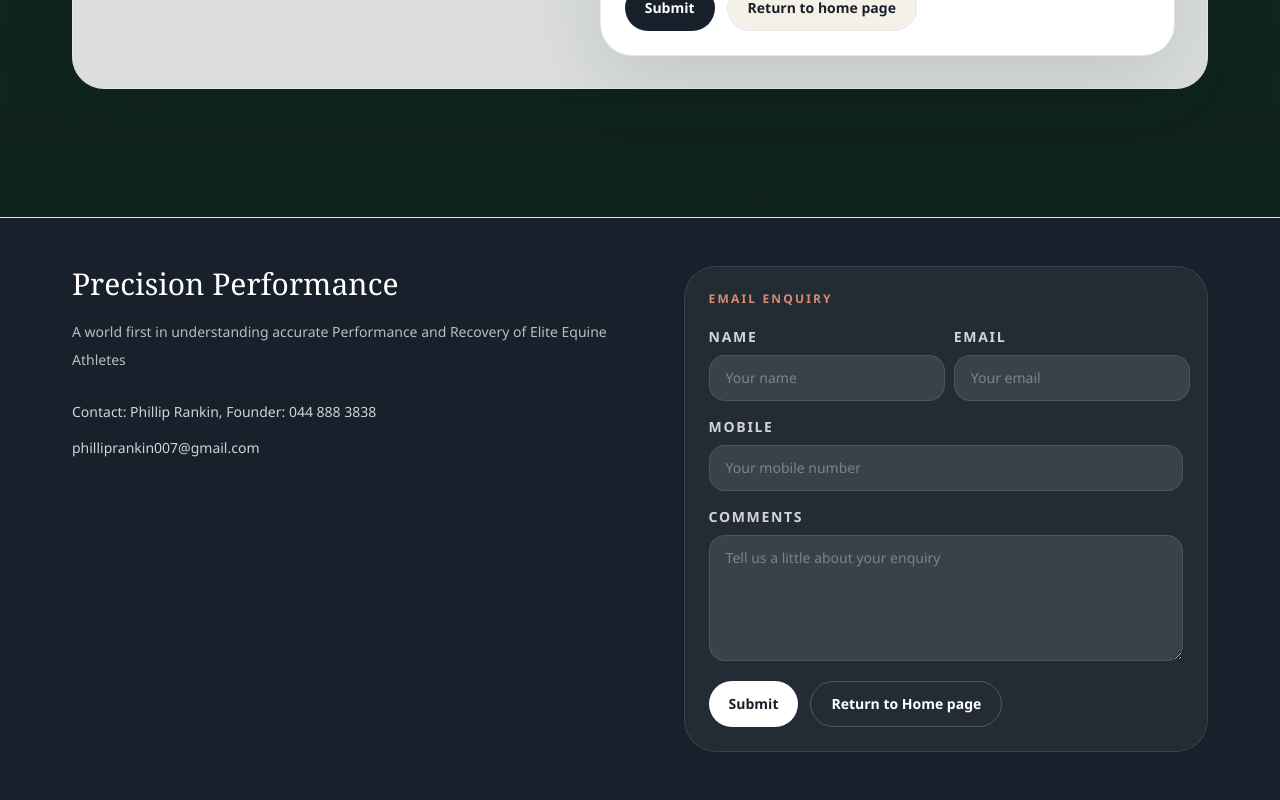
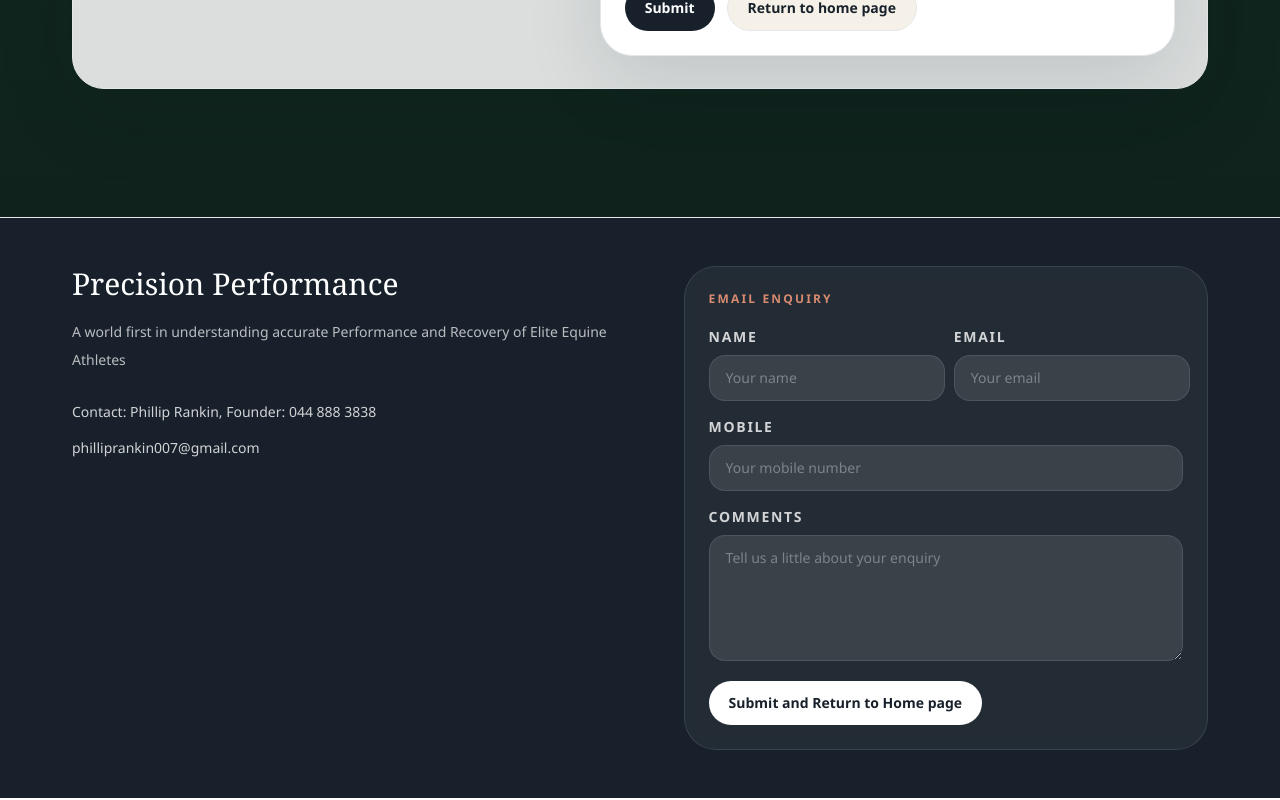
Before and after one commit to rankin007/PNR-Precision-Performance, a Next.js app: page /contact in a window 1280 px wide. Shown: the part 1107-1907 px from the top of the page. Built offline with nearby package versions, Linux system fonts and the light colour scheme.

Commit message:
Fix footer enquiry submission flow

```diff
--- a/app/contact/actions.ts
+++ b/app/contact/actions.ts
@@ -32,3 +32,28 @@ export async function submitContactEnquiryAction(formData: FormData) {
 
   redirect("/contact?sent=true");
 }
+
+export async function submitFooterEnquiryAction(formData: FormData) {
+  const name = readString(formData, "name");
+  const email = readString(formData, "email");
+  const mobile = readString(formData, "mobile");
+  const comments = readString(formData, "comments");
+
+  if (!name || !email || !mobile) {
+    redirect("/contact?error=required");
+  }
+
+  try {
+    await sendContactEnquiryEmail({
+      name,
+      email,
+      mobile,
+      comments,
+    });
+  } catch (error) {
+    console.error("Error sending footer enquiry:", error);
+    redirect("/contact?error=send");
+  }
+
+  redirect("/");
+}
--- a/components/layout/site-chrome.tsx
+++ b/components/layout/site-chrome.tsx
@@ -2,6 +2,7 @@
 
 import Link from "next/link";
 import { usePathname } from "next/navigation";
+import { submitFooterEnquiryAction } from "@/app/contact/actions";
 
 type SiteChromeProps = {
   children: React.ReactNode;
@@ -106,12 +107,7 @@ export function SiteChrome({ children }: SiteChromeProps) {
             </div>
           </div>
 
-          <form
-            action="mailto:philliprankin007@gmail.com"
-            method="post"
-            encType="text/plain"
-            className="rounded-[2rem] border border-white/10 bg-white/5 p-6 backdrop-blur-sm"
-          >
+          <form action={submitFooterEnquiryAction} className="rounded-[2rem] border border-white/10 bg-white/5 p-6 backdrop-blur-sm">
             <p className="text-xs font-semibold uppercase tracking-[0.18em] text-[#d88b70]">Email Enquiry</p>
             <div className="mt-5 grid gap-4 md:grid-cols-2">
               <label className="grid gap-2 text-sm text-white/80">
@@ -119,6 +115,7 @@ export function SiteChrome({ children }: SiteChromeProps) {
                 <input
                   type="text"
                   name="name"
+                  required
                   className="rounded-2xl border border-white/10 bg-white/10 px-4 py-3 text-white placeholder:text-white/35 focus:border-white/30 focus:outline-none"
                   placeholder="Your name"
                 />
@@ -128,6 +125,7 @@ export function SiteChrome({ children }: SiteChromeProps) {
                 <input
                   type="email"
                   name="email"
+                  required
                   className="rounded-2xl border border-white/10 bg-white/10 px-4 py-3 text-white placeholder:text-white/35 focus:border-white/30 focus:outline-none"
                   placeholder="Your email"
                 />
@@ -137,6 +135,7 @@ export function SiteChrome({ children }: SiteChromeProps) {
                 <input
                   type="tel"
                   name="mobile"
+                  required
                   className="rounded-2xl border border-white/10 bg-white/10 px-4 py-3 text-white placeholder:text-white/35 focus:border-white/30 focus:outline-none"
                   placeholder="Your mobile number"
                 />
@@ -156,14 +155,8 @@ export function SiteChrome({ children }: SiteChromeProps) {
                 type="submit"
                 className="rounded-full bg-white px-5 py-3 text-sm font-semibold text-[#18212b] transition hover:bg-white/90"
               >
-                Submit
+                Submit and Return to Home page
               </button>
-              <Link
-                href="/"
-                className="rounded-full border border-white/20 bg-transparent px-5 py-3 text-sm font-semibold text-white transition hover:border-white/40"
-              >
-                Return to Home page
-              </Link>
             </div>
           </form>
         </div>
```
